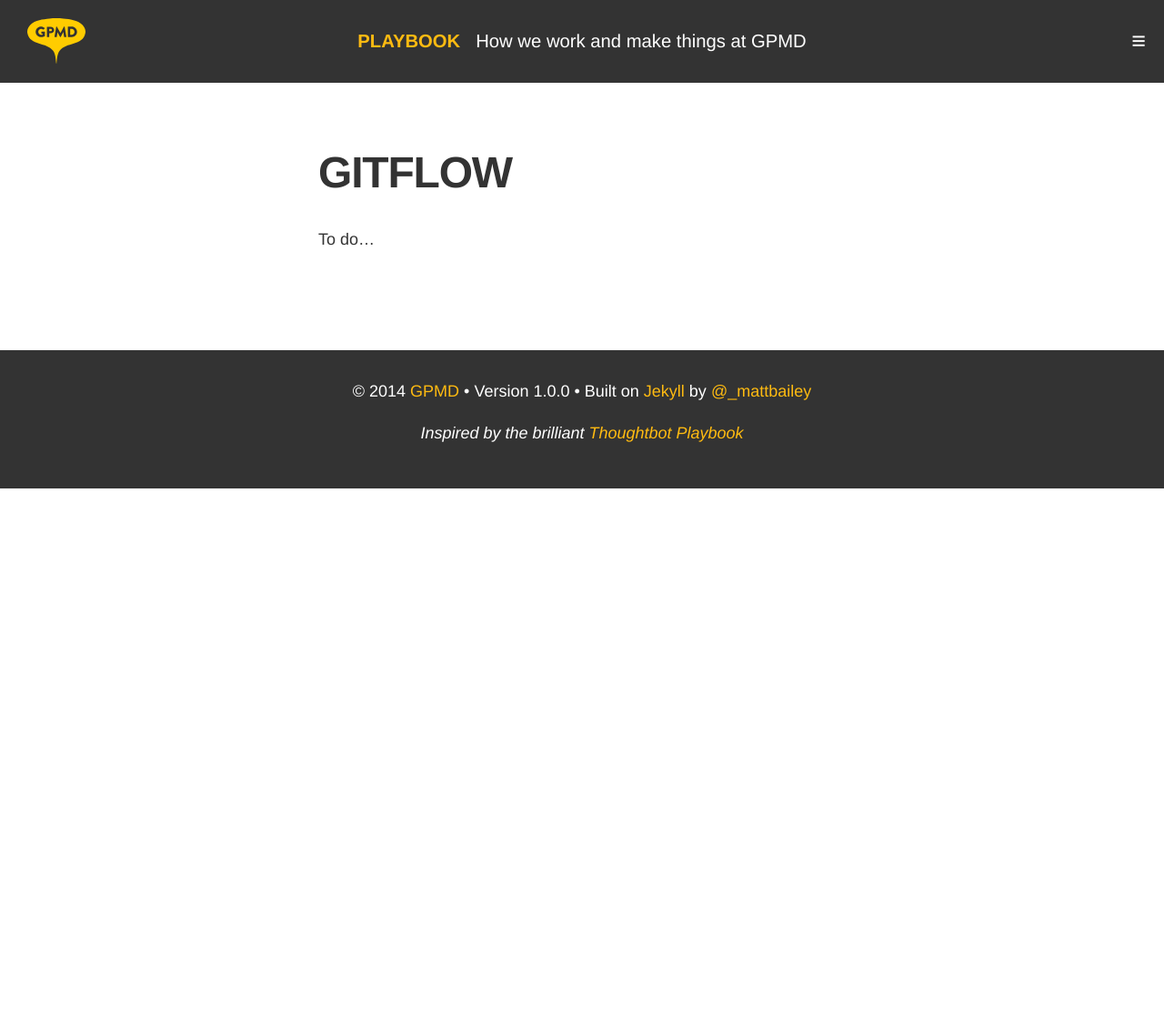
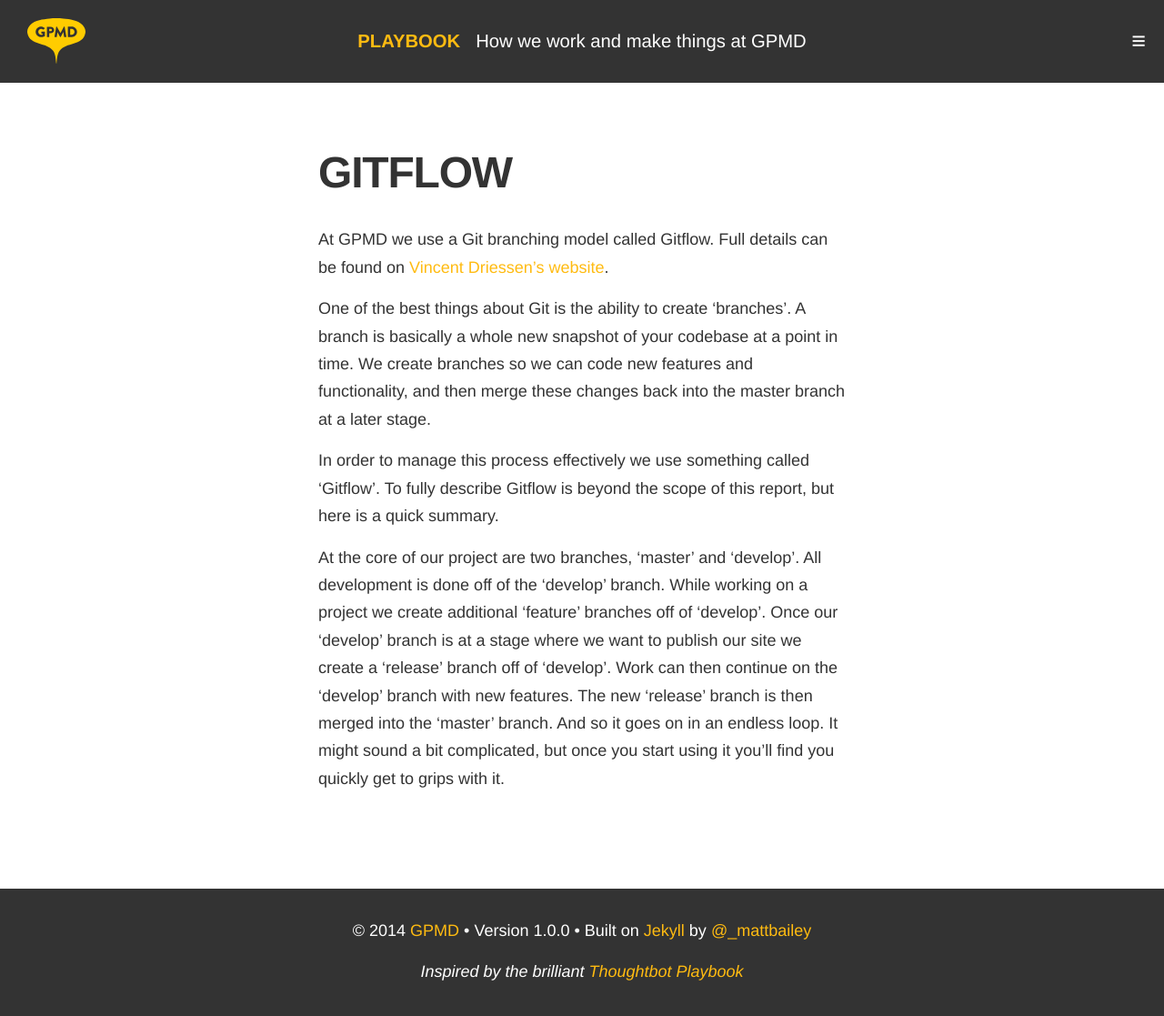
Before and after one commit to gpmd/playbook, a Jekyll site: the page built from _posts/pages/2014-03-27-gitflow.md, in a window 1280 px wide and 1129 px high. Shown: the top 1117 px of the window at 91% size. Built offline with Jekyll 4.4.1, drawn with Linux system fonts in a browser that asks for light colours; nearby versions of some CDN libraries; Markdown is read by kramdown in place of the engine named in the settings.

Commit message:
Updated 2014-03-27-gitflow.md

```diff
--- a/_posts/pages/2014-03-27-gitflow.md
+++ b/_posts/pages/2014-03-27-gitflow.md
@@ -5,4 +5,10 @@
 permalink: development/gitflow
 ---
 
-To do...
+At GPMD we use a Git branching model called Gitflow. Full details can be found on [Vincent Driessen's website](http://nvie.com/posts/a-successful-git-branching-model/).
+
+One of the best things about Git is the ability to create ‘branches’. A branch is basically a whole new snapshot of your codebase at a point in time. We create branches so we can code new features and functionality, and then merge these changes back into the master branch at a later stage.
+
+In order to manage this process effectively we use something called ‘Gitflow’. To fully describe Gitflow is beyond the scope of this report, but here is a quick summary.
+
+At the core of our project are two branches, ‘master’ and ‘develop’. All development is done off of the ‘develop’ branch. While working on a project we create additional ‘feature’ branches off of ‘develop’. Once our ‘develop’ branch is at a stage where we want to publish our site we create a ‘release’ branch off of ‘develop’. Work can then continue on the ‘develop’ branch with new features. The new ‘release’ branch is then merged into the ‘master’ branch. And so it goes on in an endless loop. It might sound a bit complicated, but once you start using it you’ll find you quickly get to grips with it.
```
